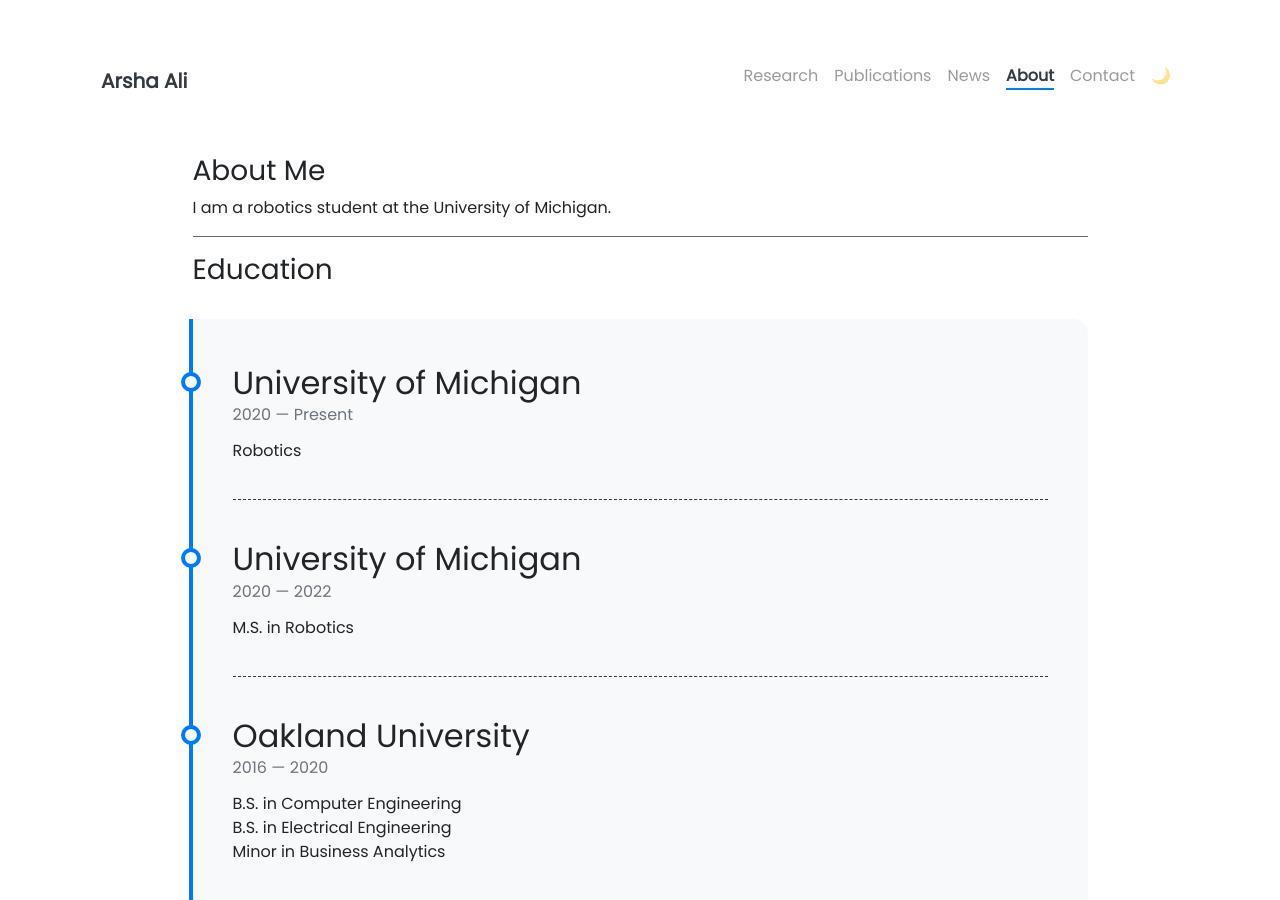
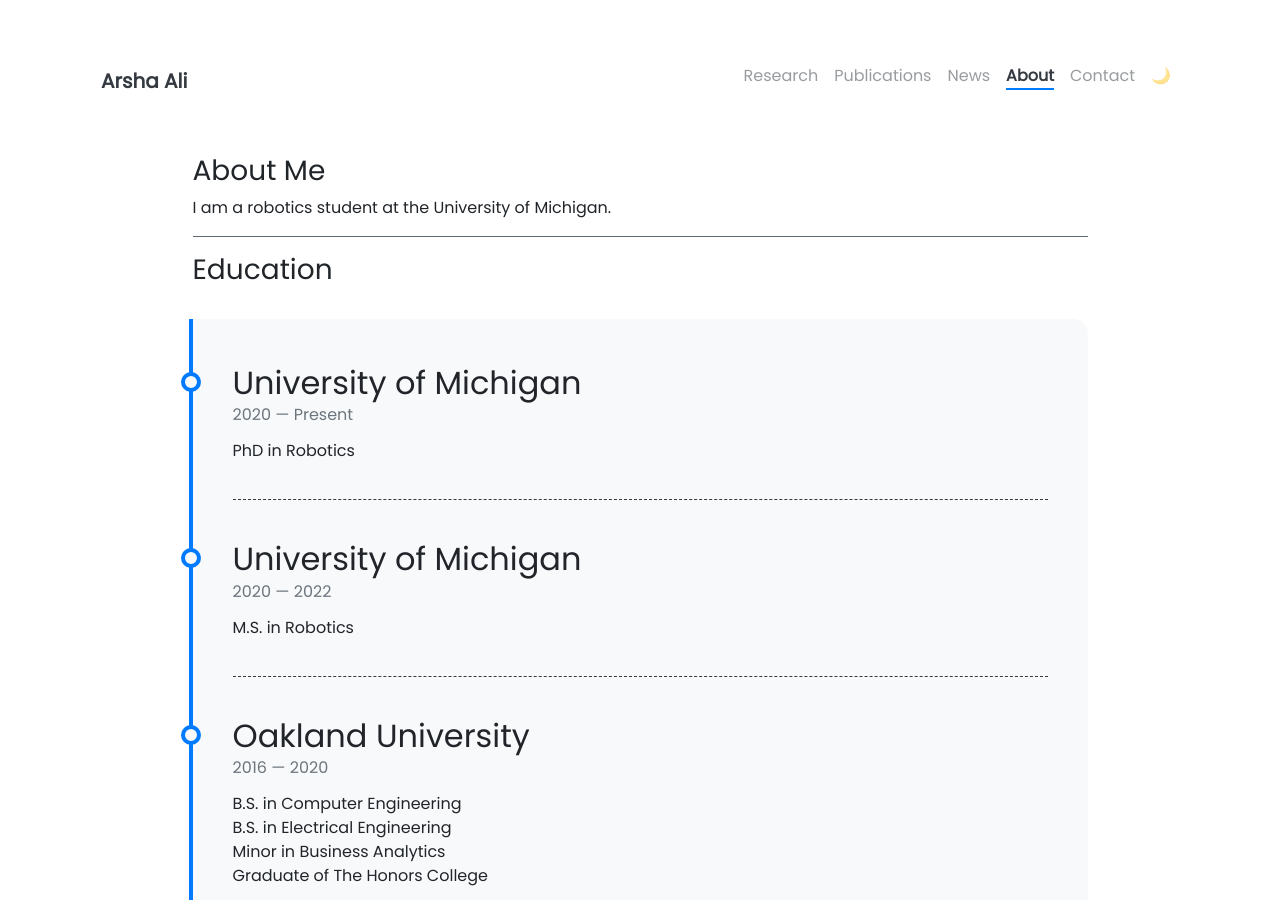
Before and after one commit to arshaali/arshaali.github.io, a Jekyll site: the page built from pages/about.md, in a window 1280 px wide and 900 px high. Built offline with Jekyll 4.4.1, drawn with Linux system fonts in a browser that asks for light colours; nearby versions of some CDN libraries.

Commit message:
Update timeline.yml

```diff
--- a/_data/timeline.yml
+++ b/_data/timeline.yml
@@ -1,7 +1,7 @@
 - title: University of Michigan
   from: 2020
   to: Present
-  description: Robotics
+  description: PhD in Robotics
 
 - title: University of Michigan
   from: 2020
@@ -11,4 +11,4 @@
 - title: Oakland University
   from: 2016
   to: 2020
-  description: B.S. in Computer Engineering<br>B.S. in Electrical Engineering<br> Minor in Business Analytics
+  description: B.S. in Computer Engineering<br>B.S. in Electrical Engineering<br> Minor in Business Analytics<br> Graduate of The Honors College
```
